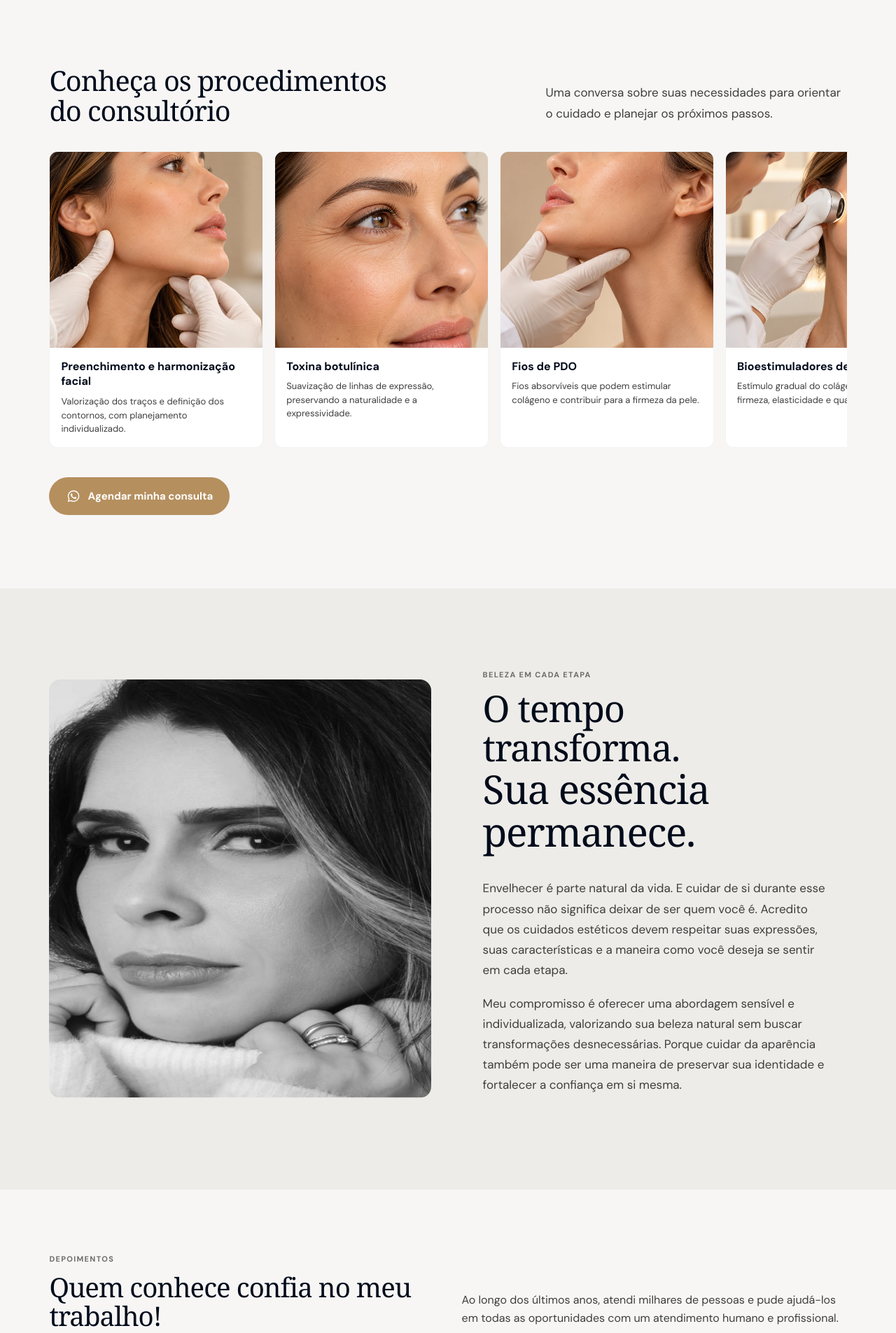
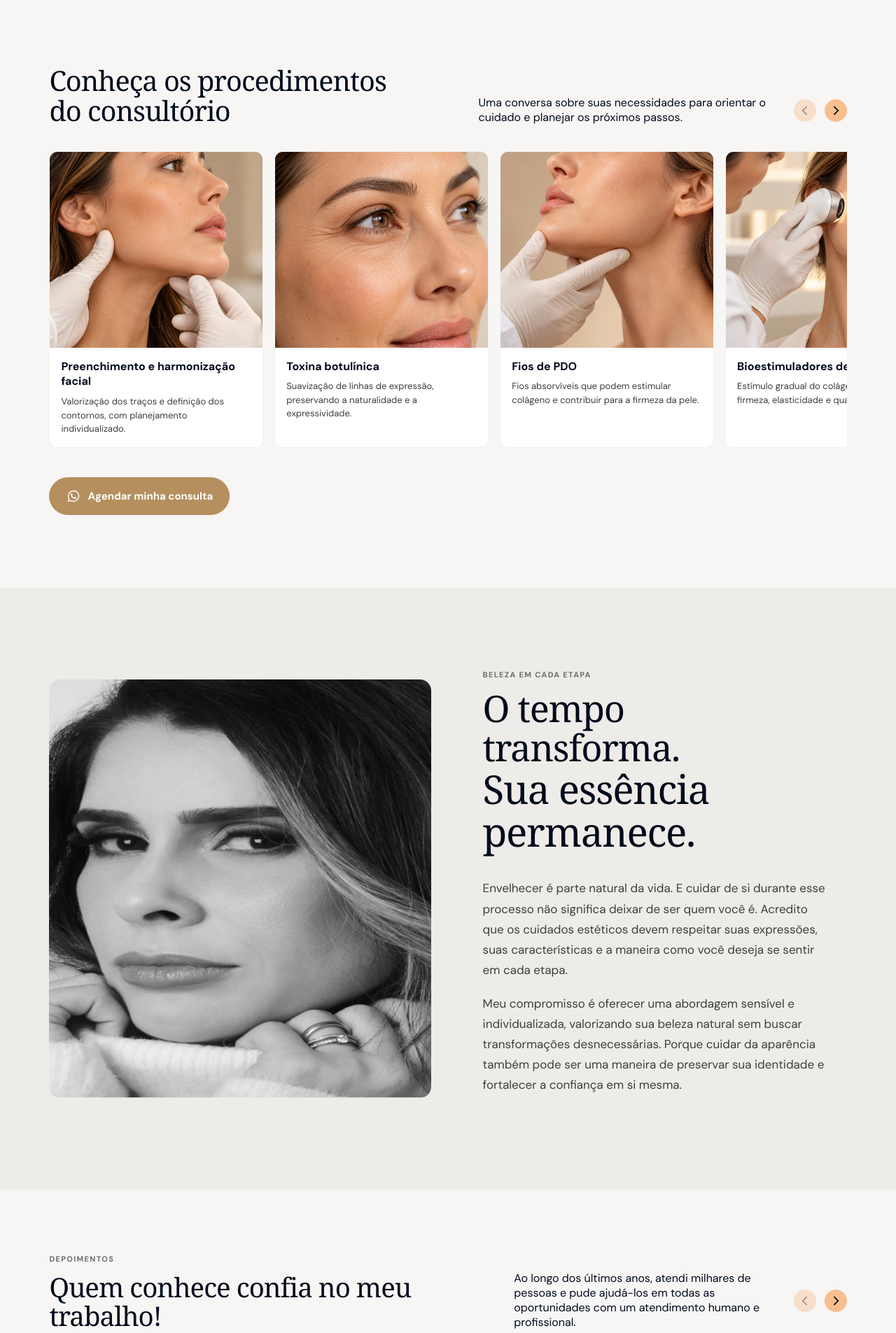
Before and after one commit to Anacruz-dermato/site, a React (Vite) app: page / in a window 1280 px wide. Shown: the part 2755-4660 px from the top of the page at 70% size. Built offline with nearby package versions, Linux system fonts and the light colour scheme; a web font is replaced by a local one.

Commit message:
Add Figma-style controls to horizontal rails

```diff
--- a/src/main.jsx
+++ b/src/main.jsx
@@ -1,4 +1,4 @@
-import React, { useState } from 'react';
+import React, { useEffect, useRef, useState } from 'react';
 import { createRoot } from 'react-dom/client';
 import { Menu, X, ArrowUpRight, Star } from 'lucide-react';
 import './styles.css';
@@ -35,7 +35,8 @@ const clinicAddress='Rua Bandeira Paulista, 530, 9º andar, Itaim Bibi, São Pau
 const googleMapsEmbedUrl=`https://www.google.com/maps?q=${encodeURIComponent(clinicAddress)}&z=16&output=embed`;
 const nav=[['Início','#inicio'],['Sobre mim','#sobre'],['Atuação','#atuacao'],['Tratamentos','#tratamentos'],['Consultório','#consultorio'],['Dúvidas','#contato']];
 function WhatsApp({className='',icon=img.whatsapp}){return <a className={`button button-gold ${className}`} href="https://wa.me/" aria-label="Agendar minha consulta pelo WhatsApp"><img src={asset(icon)} alt=""/>Agendar minha consulta</a>}
-function App(){const [open,setOpen]=useState(false);const [activeClinic,setActiveClinic]=useState(1);return <>
+function ScrollControls({scrollerRef,label}){const [position,setPosition]=useState({hasOverflow:false,atStart:true,atEnd:true});useEffect(()=>{const el=scrollerRef.current;if(!el)return;const update=()=>setPosition({hasOverflow:el.scrollWidth>el.clientWidth+1,atStart:el.scrollLeft<=1,atEnd:el.scrollLeft+el.clientWidth>=el.scrollWidth-1});update();el.addEventListener('scroll',update,{passive:true});const observer=new ResizeObserver(update);observer.observe(el);Array.from(el.children).forEach(child=>observer.observe(child));return()=>{el.removeEventListener('scroll',update);observer.disconnect()}},[scrollerRef]);if(!position.hasOverflow)return null;const move=(direction)=>{const el=scrollerRef.current;if(el)el.scrollBy({left:direction*Math.max(el.clientWidth*.8,240),behavior:'smooth'})};return <div className="scroll-controls" role="group" aria-label={`Controles de rolagem: ${label}`}><button type="button" className="scroll-control" aria-label={`Rolar ${label} para a esquerda`} disabled={position.atStart} onClick={()=>move(-1)}><img src={asset('scroll-arrow-left-figma.svg')} alt=""/></button><button type="button" className="scroll-control" aria-label={`Rolar ${label} para a direita`} disabled={position.atEnd} onClick={()=>move(1)}><img src={asset('scroll-arrow-right-figma.svg')} alt=""/></button></div>}
+function App(){const [open,setOpen]=useState(false);const [activeClinic,setActiveClinic]=useState(1);const treatmentScrollRef=useRef(null);const reviewScrollRef=useRef(null);return <>
   <header className="hero" id="inicio">
    <div className="hero-photo" aria-hidden="true" style={{backgroundImage:`linear-gradient(90deg,rgba(0,11,27,.78) 0%,rgba(0,11,27,.32) 52%,rgba(0,11,27,.1) 100%),linear-gradient(0deg,rgba(0,11,27,.25),transparent 60%),url(${asset(img.hero)})`}}/>
    <nav className="nav" aria-label="Navegação principal"><a href="#inicio" className="nav-logo"><img src={asset(img.logo)} alt="Ana Cruz"/></a><button className="menu-toggle" onClick={()=>setOpen(!open)} aria-label={open?'Fechar menu':'Abrir menu'} aria-expanded={open}>{open?<X/>:<Menu/>}</button><div className={`nav-links ${open?'is-open':''}`}>{nav.map(([label,href],i)=><a key={label} className={i===0?'active':''} href={href} onClick={()=>setOpen(false)}>{label}</a>)}</div></nav>
@@ -45,9 +46,9 @@ function App(){const [open,setOpen]=useState(false);const [activeClinic,setActiv
    <section className="philosophy section" id="atuacao"><div className="section-heading"><h2>Cuidar da beleza é, antes de tudo, respeitar a individualidade.</h2><p>Acredito em uma estética que valoriza essas diferenças, buscando equilíbrio entre saúde, beleza e naturalidade. Mais do que modificar a aparência, meu compromisso é oferecer cuidados que respeitem suas características e contribuam para o seu bem-estar.</p></div><div className="principles">{principles.map(([t,d,icon],i)=><article className="principle" key={t}><div className="principle-top"><img src={asset(icon)} alt=""/><span>0{i+1}</span></div><div><h3>{t}</h3><p>{d}</p></div></article>)}</div></section>
    <section className="about section" id="sobre"><div className="about-art" aria-label="Retrato e identificação profissional da Dra. Ana Paula Cruz"><div className="about-identity-card" aria-hidden="true"><img className="about-identity-photo" src={asset(img.about)} alt=""/><div className="credential"><strong>Médica Dermatologista</strong><span>CRM-SP 169031</span></div><div className="about-seal"><img src={asset('9e71085e-8fad-45b9-933e-29d6a485ae74.svg')} alt=""/><img src={asset('99aa67c8-df3e-4e52-9a48-907e911d2e1b.svg')} alt=""/></div></div><img className="about-portrait" src={asset(img.about)} alt="Dra. Ana Paula Cruz, médica dermatologista"/></div><div className="about-copy"><p className="kicker">SOBRE MIM</p><h2>Um olhar atento à sua beleza e à sua essência.</h2><p>Ana Paula Cruz atua no cuidado da pele e em estética facial, corporal e capilar. Seu perfil apresenta atenção a acne, manchas, alergias e queda de cabelo, com propostas personalizadas para cada paciente.</p><WhatsApp className="about-button" icon="f233f72a-b3f4-4b6a-aa37-bdd56b98864a.svg"/></div></section>
    <section className="image-interlude" style={{backgroundImage:`linear-gradient(90deg,rgba(0,11,27,.08),rgba(0,11,27,.2)),url(${asset(img.nature)})`}} aria-label="Retrato editorial de cuidado dermatológico"/>
-   <section className="treatments section" id="tratamentos"><div className="section-heading compact"><h2>Conheça os procedimentos<br/>do consultório</h2><p>Uma conversa sobre suas necessidades para orientar o cuidado e planejar os próximos passos.</p></div><div className="treatment-grid">{treatments.map(([title,desc,photo],i)=><article className="treatment-card" key={title}><div className="treatment-photo"><img loading={i>3?'lazy':'eager'} src={asset(photo)} alt={title}/></div><div className="treatment-info"><h3>{title}</h3><p>{desc}</p></div></article>)}</div><WhatsApp/></section>
+   <section className="treatments section" id="tratamentos"><div className="section-heading compact"><h2>Conheça os procedimentos<br/>do consultório</h2><div className="section-support"><p>Uma conversa sobre suas necessidades para orientar o cuidado e planejar os próximos passos.</p><ScrollControls scrollerRef={treatmentScrollRef} label="tratamentos"/></div></div><div className="treatment-grid" ref={treatmentScrollRef} aria-label="Lista de tratamentos rolável horizontalmente">{treatments.map(([title,desc,photo],i)=><article className="treatment-card" key={title}><div className="treatment-photo"><img loading={i>3?'lazy':'eager'} src={asset(photo)} alt={title}/></div><div className="treatment-info"><h3>{title}</h3><p>{desc}</p></div></article>)}</div><WhatsApp/></section>
    <section className="aging section"><img loading="lazy" src={asset(img.aging)} alt="Cuidado dermatológico com uma abordagem natural"/><div className="aging-copy"><p className="kicker">BELEZA EM CADA ETAPA</p><h2>O tempo transforma.<br/><em>Sua essência permanece.</em></h2><p>Envelhecer é parte natural da vida. E cuidar de si durante esse processo não significa deixar de ser quem você é. Acredito que os cuidados estéticos devem respeitar suas expressões, suas características e a maneira como você deseja se sentir em cada etapa.</p><p>Meu compromisso é oferecer uma abordagem sensível e individualizada, valorizando sua beleza natural sem buscar transformações desnecessárias. Porque cuidar da aparência também pode ser uma maneira de preservar sua identidade e fortalecer a confiança em si mesma.</p></div></section>
-   <section className="reviews section" id="depoimentos"><div className="reviews-heading"><div><p className="kicker">DEPOIMENTOS</p><h2>Quem conhece confia no meu trabalho!</h2></div><p>Ao longo dos últimos anos, atendi milhares de pessoas e pude ajudá-los em todas as oportunidades com um atendimento humano e profissional.</p></div><div className="review-grid" role="region" aria-label="Depoimentos. Role horizontalmente para ver todos." tabIndex={0}>{reviews.map(([name,copy])=><article className="review-card" key={name}><div className="review-user"><div className="avatar" aria-hidden="true">{name[0]}</div><strong>{name}</strong></div><div className="stars" aria-label="5 de 5 estrelas">{Array.from({length:5},(_,n)=><Star key={n} size={15} fill="currentColor"/>)}</div><p>{copy}</p><img className="google-logo" src={asset(img.google)} alt="Doctoralia"/></article>)}</div><WhatsApp/></section>
+   <section className="reviews section" id="depoimentos"><div className="reviews-heading"><div><p className="kicker">DEPOIMENTOS</p><h2>Quem conhece confia no meu trabalho!</h2></div><div className="section-support"><p>Ao longo dos últimos anos, atendi milhares de pessoas e pude ajudá-los em todas as oportunidades com um atendimento humano e profissional.</p><ScrollControls scrollerRef={reviewScrollRef} label="depoimentos"/></div></div><div className="review-grid" ref={reviewScrollRef} role="region" aria-label="Depoimentos. Role horizontalmente para ver todos." tabIndex={0}>{reviews.map(([name,copy])=><article className="review-card" key={name}><div className="review-user"><div className="avatar" aria-hidden="true">{name[0]}</div><strong>{name}</strong></div><div className="stars" aria-label="5 de 5 estrelas">{Array.from({length:5},(_,n)=><Star key={n} size={15} fill="currentColor"/>)}</div><p>{copy}</p><img className="google-logo" src={asset(img.google)} alt="Doctoralia"/></article>)}</div><WhatsApp/></section>
    <section className="clinic section" id="consultorio"><div className="clinic-heading"><div><p className="kicker">ENDEREÇO E ATENDIMENTO</p><h2>Localização do Consultório</h2></div><p>{clinicAddress.replace(', Itaim Bibi, São Paulo, SP','')}<br/>Itaim Bibi.</p></div><div className="clinic-gallery"><div className="clinic-map"><iframe title="Mapa do Google Maps — Rua Bandeira Paulista, 530, Itaim Bibi" src={googleMapsEmbedUrl} loading="lazy" referrerPolicy="no-referrer-when-downgrade" allowFullScreen/></div><div className="clinic-accordion" role="group" aria-label="Fotos do consultório — selecione uma para ampliar">{clinicSlides.map(([label,photo],index)=><button type="button" key={photo} className={`clinic-slide ${activeClinic===index?'is-active':''}`} aria-label={`${activeClinic===index?'Foto em destaque':'Ampliar foto'}: ${label}`} aria-expanded={activeClinic===index} onClick={()=>setActiveClinic(index)}><img loading="lazy" src={asset(photo)} alt=""/></button>)}</div></div><WhatsApp/></section>
   </main>
   <footer className="footer" id="contato"><img className="footer-background" src={asset('footer-background-figma.png')} alt="" aria-hidden="true"/><div className="footer-inner"><div className="footer-top"><p>Médica Dermatologista</p></div><div className="footer-lower"><div className="footer-socials"><a className="social-link" href="https://instagram.com/" target="_blank" rel="noreferrer" aria-label="Instagram"><img src={asset('footer-instagram-figma.svg')} alt=""/></a><a className="social-link" href="https://facebook.com/" target="_blank" rel="noreferrer" aria-label="Facebook"><img src={asset('footer-facebook-figma.svg')} alt=""/></a></div><img className="footer-wordmark" src={asset('footer-wordmark-figma.svg')} alt="Dra. Ana Cruz"/><div className="footer-bottom"><div className="footer-legal-left"><span>© 2026 Todos os direitos reservados</span><span>Dra. Ana Paula Cruz.</span></div><span>Política de Privacidade | Preferência de Cookies</span></div></div></div></footer>
--- a/src/styles.css
+++ b/src/styles.css
@@ -88,3 +88,17 @@
 .treatments .treatment-grid{margin:0 0 34px;padding:0 0 8px;scroll-padding-inline-start:0}
 @media(max-width:700px){.treatments .treatment-grid{width:calc(100% + 44px);margin:0 -22px 34px;padding:0 22px 8px;gap:12px;scroll-padding-inline-start:22px}}
 @media(max-width:390px){.treatments .treatment-grid{width:calc(100% + 36px);margin-inline:-18px;padding-inline:18px;scroll-padding-inline-start:18px}}
+
+/* Horizontal rail controls use the exact arrow treatment from Figma node 38:12924. */
+.section-support{display:flex;align-items:center;justify-content:space-between;gap:20px;max-width:600px;min-width:0}
+.section-support>p{max-width:430px;min-width:0;margin:0 0 2px}
+.reviews .section-support{max-width:600px}
+.scroll-controls{display:flex;align-items:center;gap:12px;flex:none}
+.scroll-control{display:block;width:32px;height:32px;flex:none;border:0;border-radius:50%;padding:0;background:transparent;cursor:pointer;transition:opacity 160ms ease,transform 160ms ease}
+.scroll-control img{display:block;width:32px;height:32px}
+.scroll-control:last-child img{transform:rotate(180deg)}
+.scroll-control:disabled{opacity:.42;cursor:not-allowed}
+.scroll-control:not(:disabled):hover{transform:scale(1.08)}
+.scroll-control:focus-visible{outline:2px solid var(--ink);outline-offset:3px}
+@media(max-width:700px){.section-support{margin-top:16px;gap:12px}.section-support>p{font-size:15px}.reviews .section-support>p{font-size:15px}.reviews-heading .section-support{margin-top:16px}}
+@media(prefers-reduced-motion:reduce){.scroll-control{transition:none}}
```
Also changed, not shown: public/assets/scroll-arrow-left-figma.svg (added), public/assets/scroll-arrow-right-figma.svg (added).
